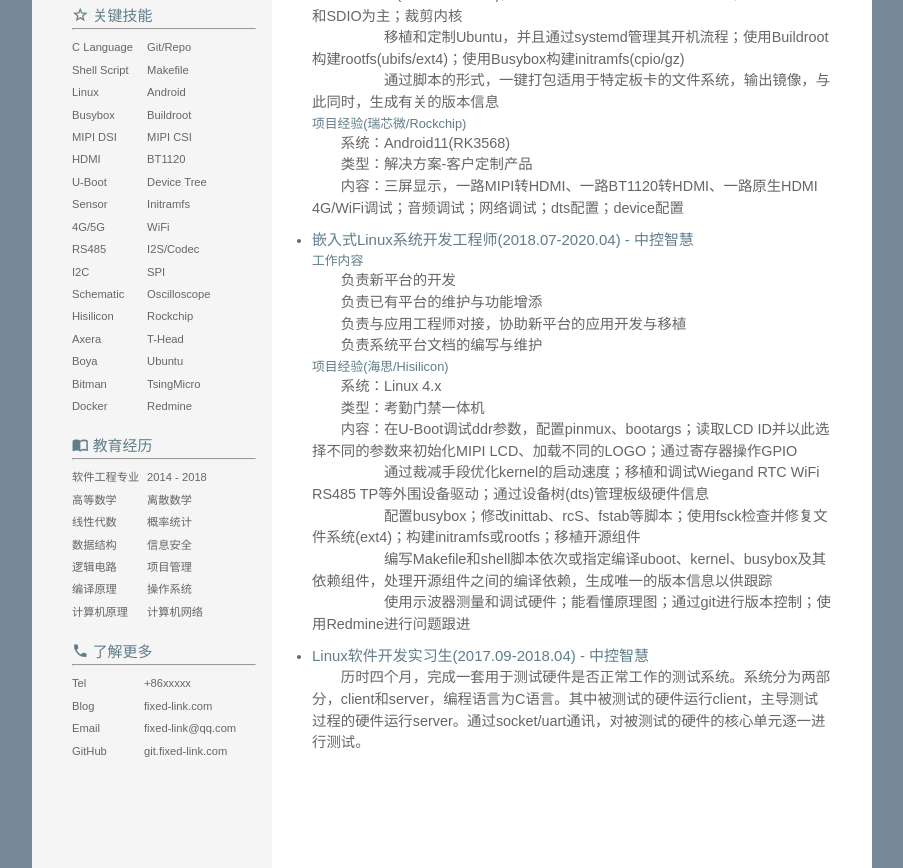
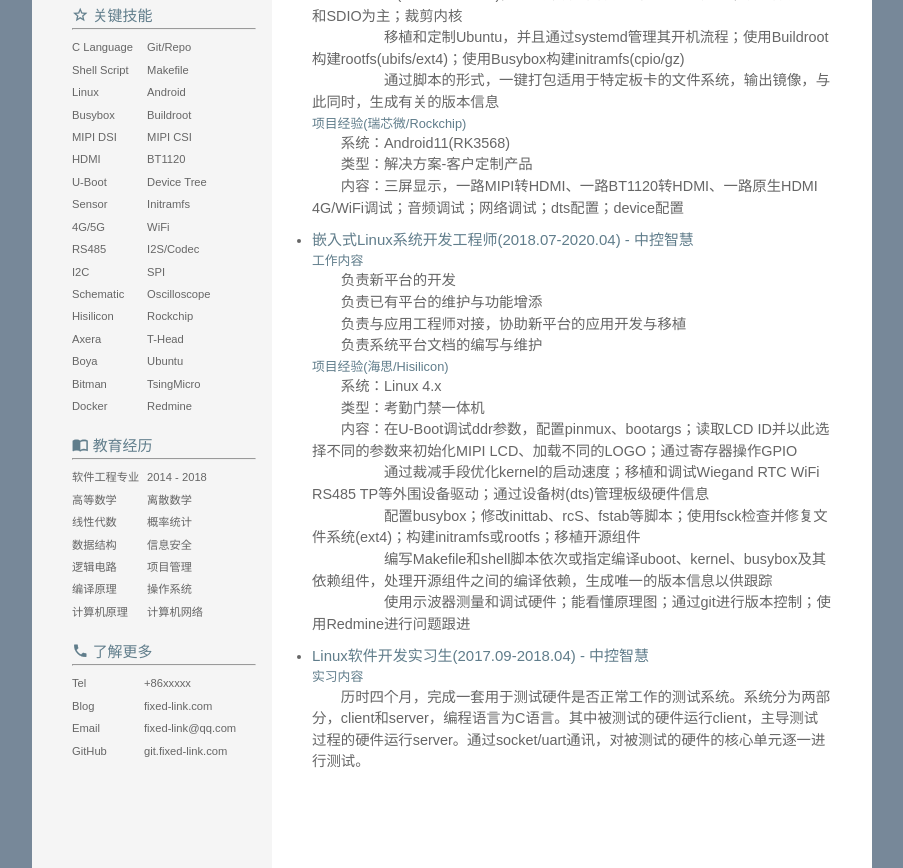
Before and after one commit to Chowe911/cv, a plain HTML site: page index.html in a window 1280 px wide. Shown: the part 320-1188 px from the top of the page, without its empty margins (188-1091 px from the left). Drawn offline with Linux system fonts and the light colour scheme.

Commit message:
update cv

```diff
--- a/index.html
+++ b/index.html
@@ -253,6 +253,7 @@
                     </li>
                     <li>
                         <h3>Linux软件开发实习生(2017.09-2018.04) - 中控智慧</h3>
+                        <h4>实习内容</h4>
                         <p>
                             历时四个月，完成一套用于测试硬件是否正常工作的测试系统。系统分为两部分，client和server，编程语言为C语言。其中被测试的硬件运行client，主导测试过程的硬件运行server。通过socket/uart通讯，对被测试的硬件的核心单元逐一进行测试。
                         </p>
```
